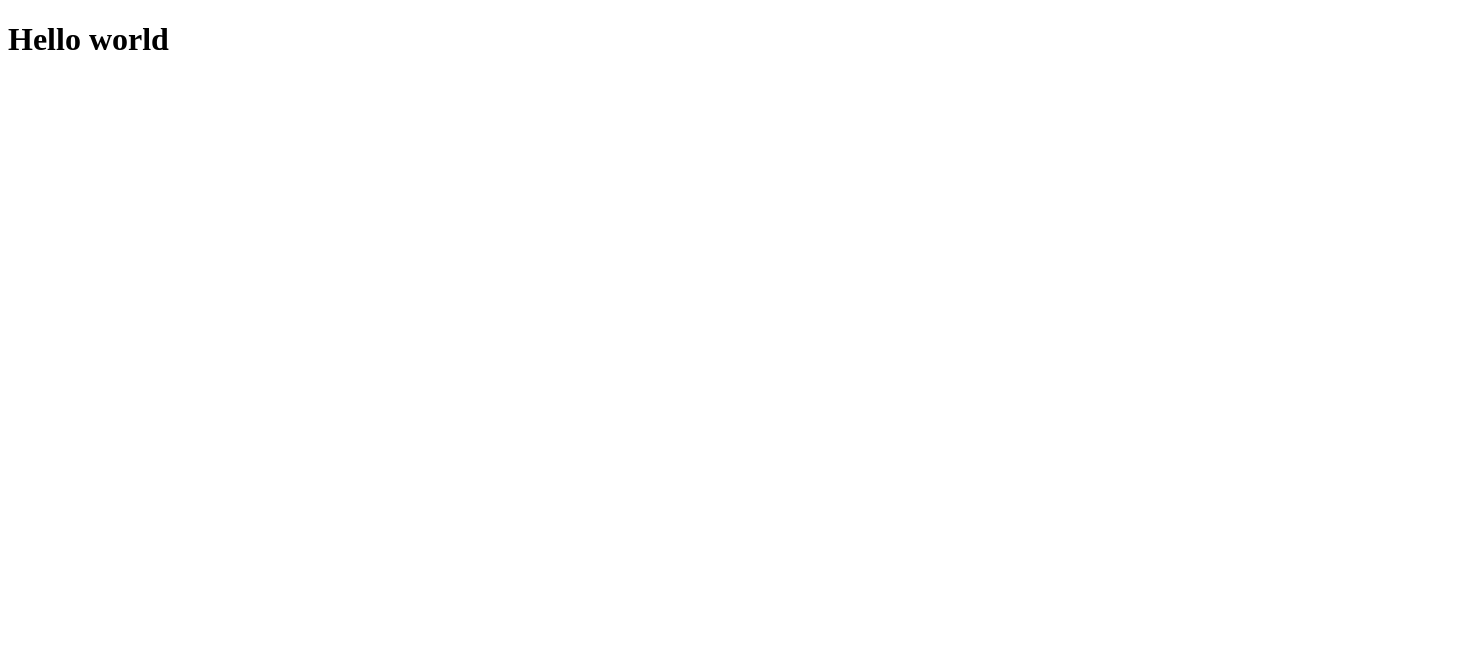
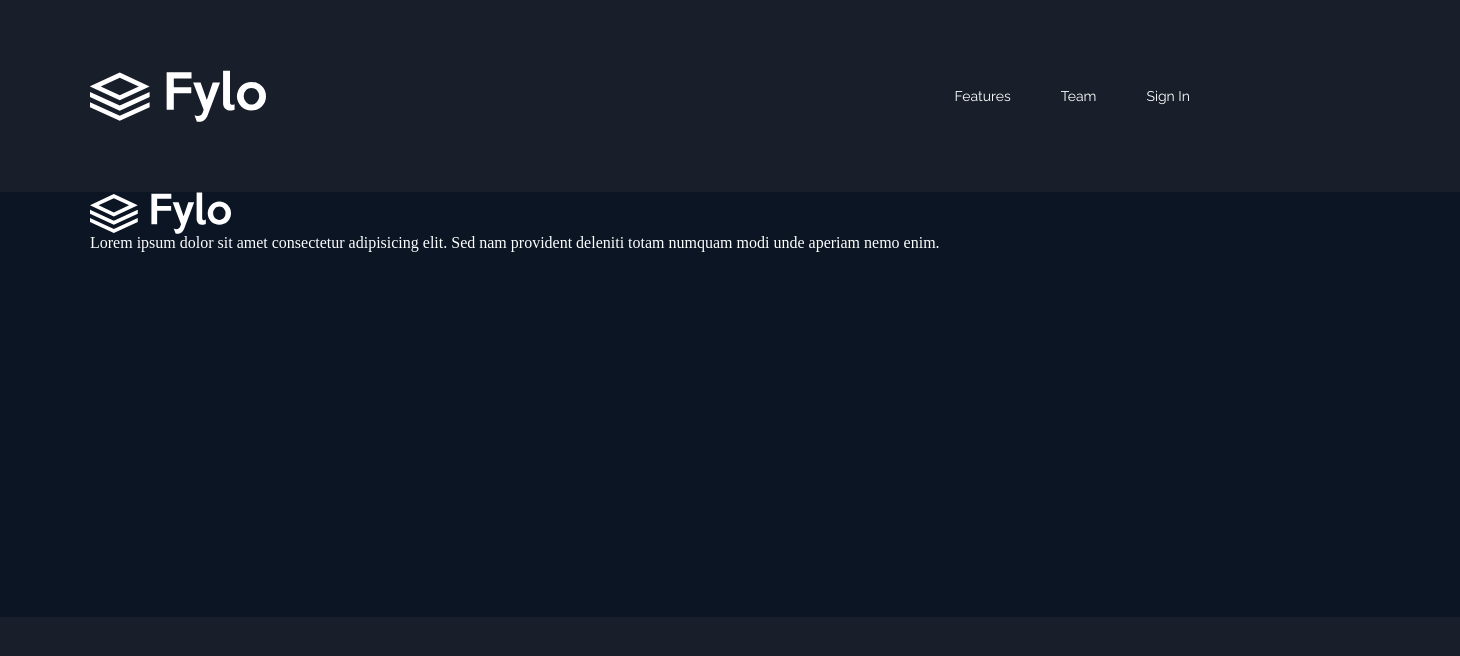
Before and after one commit to Tim-jn/Fylo, a React (Create React App) app: page / in a window 1280 px wide. Shown: the top 656 px of the page, 1460 px wide, since content can reach past the window. Built offline with nearby package versions, Linux system fonts and the light colour scheme.

Commit message:
Added header nav + footer inc

```diff
--- a/src/App.scss
+++ /dev/null
@@ -1 +0,0 @@
-@import './index.scss';
--- a/src/App.tsx
+++ b/src/App.tsx
@@ -1,9 +1,12 @@
-import './App.scss'
+import './_app.scss'
+import Navigation from './Components/Navigation/Navigation'
+import Footer from './Components/Footer/Footer'
 
 function App() {
   return (
     <main className="App">
-      <h1>Hello world</h1>
+      <Navigation />
+      <Footer />
     </main>
   )
 }
--- /dev/null
+++ b/src/Components/Footer/Footer.tsx
@@ -0,0 +1,20 @@
+import './_footer.scss'
+import logo from '../../assets/logo.svg'
+
+export default function Footer() {
+  return (
+    <footer className="footer">
+      <div className="infos">
+        <div className="footer-logo-content">
+          <img src={logo} alt="Fylo Icon" className="footer-logo" />
+        </div>
+        <div className="position-content">
+          <p className="position-text">
+            Lorem ipsum dolor sit amet consectetur adipisicing elit. Sed nam
+            provident deleniti totam numquam modi unde aperiam nemo enim.
+          </p>
+        </div>
+      </div>
+    </footer>
+  )
+}
--- /dev/null
+++ b/src/Components/Footer/_footer.scss
@@ -0,0 +1,18 @@
+@import '../../index';
+
+.footer {
+  background: $footer-bg-color;
+  height: 425px;
+  width: 100%;
+  padding: 0 90px;
+}
+
+.footer-logo-content {
+  width: 141px;
+  height: 42px;
+}
+
+.footer-logo {
+  width: 100%;
+  height: 100%;
+}
--- /dev/null
+++ b/src/Components/Navigation/Navigation.tsx
@@ -0,0 +1,19 @@
+import './_navigation.scss'
+import logo from '../../assets/logo.svg'
+
+export default function Navigation() {
+  return (
+    <header className="header">
+      <div className="header-logo-content">
+        <img src={logo} alt="Fylo Icon" className="header-logo" />
+      </div>
+      <nav className="header-navigation">
+        <ul className="nav-links">
+          <li className="nav-link">Features</li>
+          <li className="nav-link">Team</li>
+          <li className="nav-link">Sign In</li>
+        </ul>
+      </nav>
+    </header>
+  )
+}
--- /dev/null
+++ b/src/Components/Navigation/_navigation.scss
@@ -0,0 +1,32 @@
+@import '../../index';
+
+.header {
+  font-family: $secondary-font-fam;
+  font-size: $body-font-size;
+  display: flex;
+  align-items: center;
+  justify-content: space-between;
+  margin: 70px 90px;
+}
+
+.header-logo-content {
+  width: 176px;
+  height: 52px;
+}
+
+.header-logo {
+  width: 100%;
+  height: 100%;
+}
+
+.nav-links {
+  list-style-type: none;
+  display: flex;
+  gap: 50px;
+}
+
+.nav-link:hover {
+  text-decoration: underline;
+  cursor: pointer;
+  font-weight: $font-weight-bold;
+}
--- /dev/null
+++ b/src/_app.scss
@@ -0,0 +1,13 @@
+@import './index';
+
+* {
+  margin: 0;
+  padding: 0;
+  cursor: default;
+}
+
+body {
+  background: url(./assets/bg-curvy-desktop.svg) no-repeat 100%;
+  background-color: $main-bg-color;
+  color: $white;
+}
--- a/src/index.tsx
+++ b/src/index.tsx
@@ -1,6 +1,6 @@
 import React from 'react'
 import ReactDOM from 'react-dom'
-import './index.scss'
+import './_index.scss'
 import App from './App'
 
 ReactDOM.render(
--- /dev/null
+++ b/src/react-app-env.d.ts
@@ -0,0 +1 @@
+/// <reference types="react-scripts" />
```
Also changed, not shown: src/_index.scss (renamed from src/index.scss), src/assets/bg-curvy-desktop.svg (added), src/assets/logo.svg (added).
